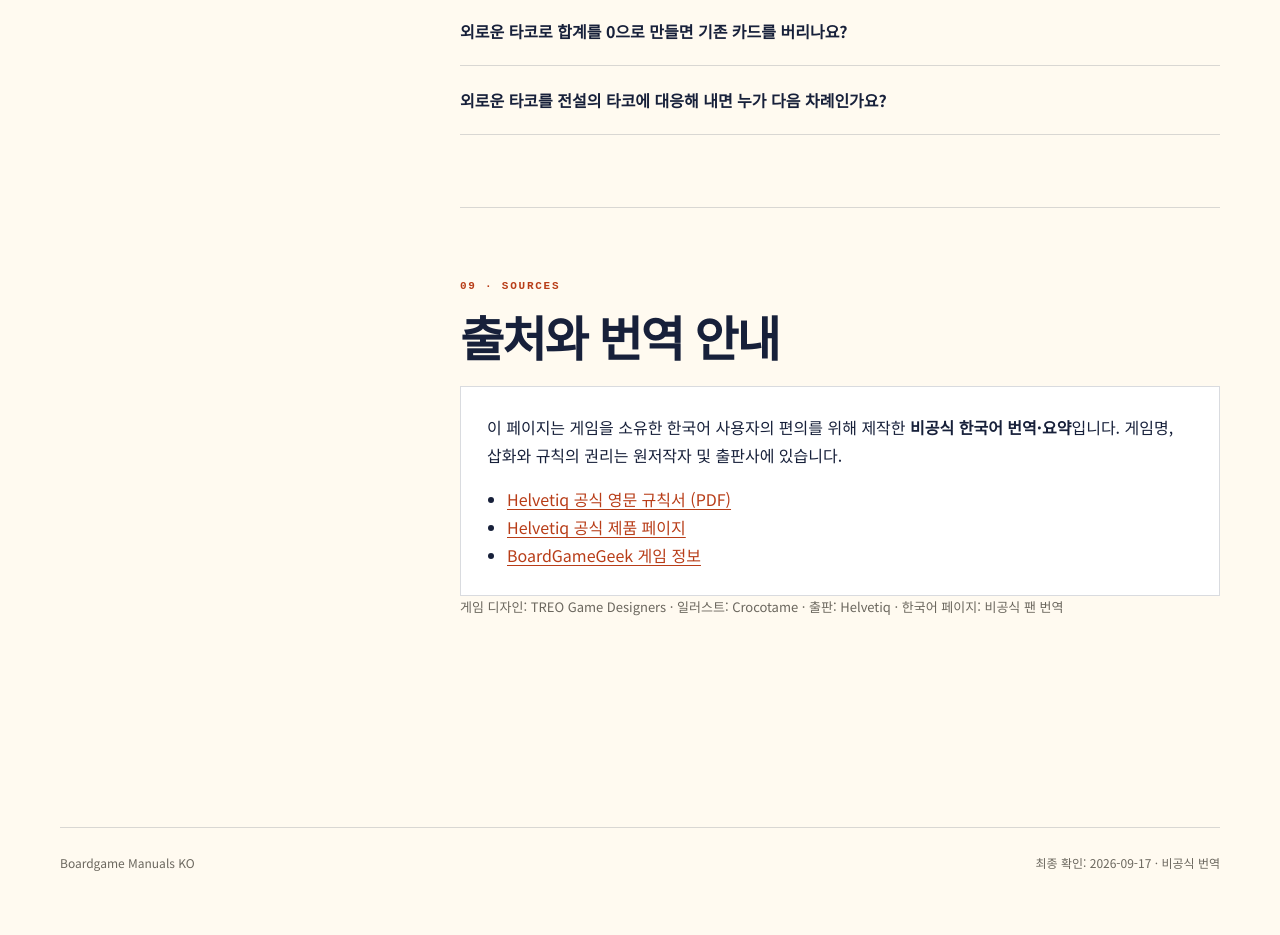
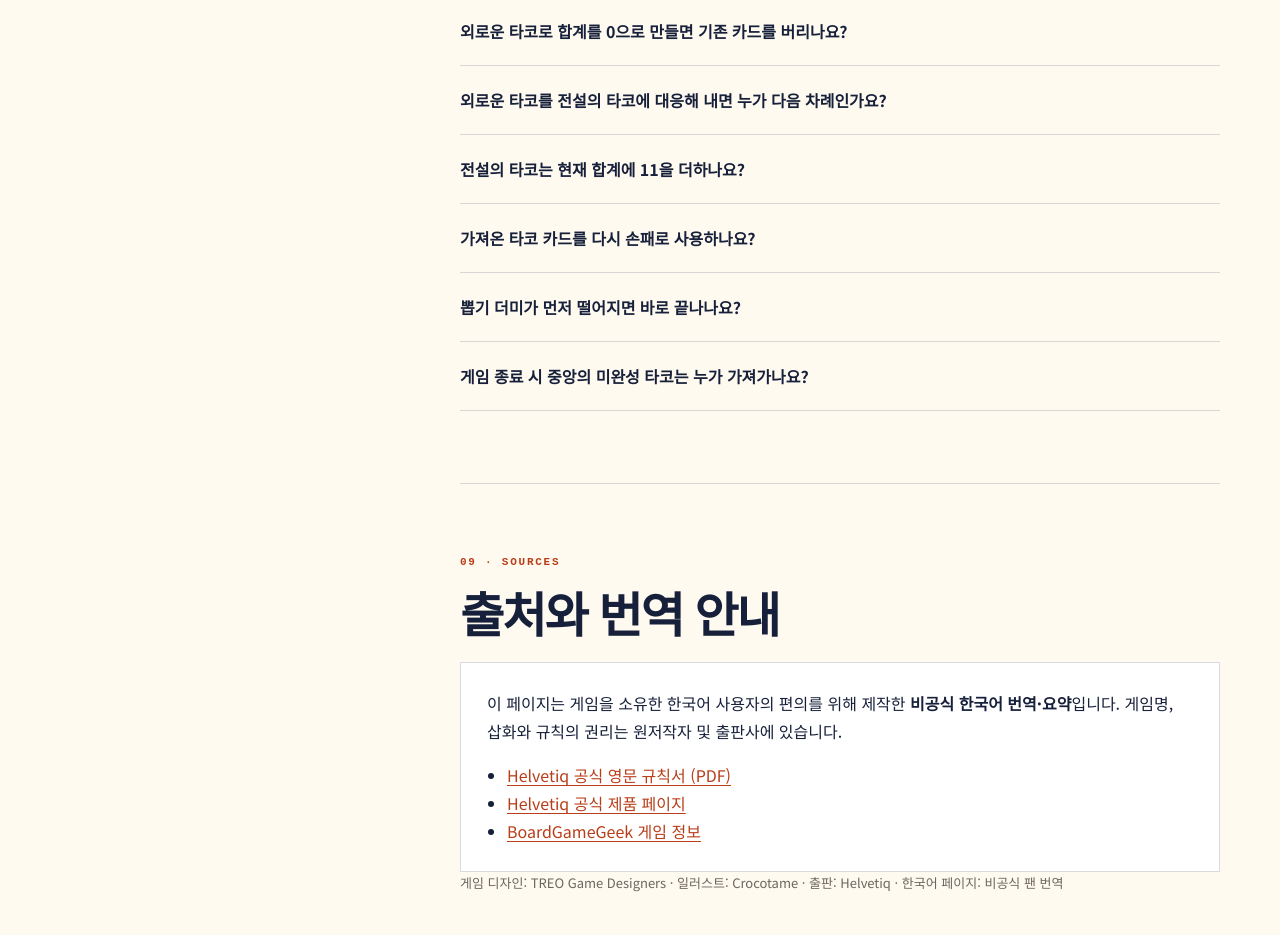
Before and after one commit to HanTJ/boardgame-manuals-ko, a plain HTML site: page games/tacoloco/index.html in a window 1280 px wide. Shown: the part 6281-7216 px from the top of the page. Drawn offline with Linux system fonts and the light colour scheme.

Commit message:
docs: clarify Tacoloco edge cases

```diff
--- a/games/tacoloco/index.html
+++ b/games/tacoloco/index.html
@@ -186,6 +186,22 @@
             <summary>외로운 타코를 전설의 타코에 대응해 내면 누가 다음 차례인가요?</summary>
             <p>전설의 타코를 냈던 플레이어의 왼쪽 사람이 다음 차례를 진행합니다.</p>
           </details>
+          <details>
+            <summary>전설의 타코는 현재 합계에 11을 더하나요?</summary>
+            <p>아니요. 현재 합계와 관계없이 해당 타코의 합계를 정확히 11로 만듭니다.</p>
+          </details>
+          <details>
+            <summary>가져온 타코 카드를 다시 손패로 사용하나요?</summary>
+            <p>아니요. 가져온 카드는 자기 앞에 앞면으로 따로 놓으며 다시 사용하지 않습니다. 게임 종료 시 이 카드 수를 비교합니다.</p>
+          </details>
+          <details>
+            <summary>뽑기 더미가 먼저 떨어지면 바로 끝나나요?</summary>
+            <p>아니요. 플레이어들의 손패까지 모두 사용해야 게임이 끝납니다. 더미가 소진된 뒤에는 새 카드를 뽑지 않고 남은 손패로 계속합니다.</p>
+          </details>
+          <details>
+            <summary>게임 종료 시 중앙의 미완성 타코는 누가 가져가나요?</summary>
+            <p>공식 규칙에는 미완성 타코를 배분하는 추가 처리가 없습니다. 중앙에 그대로 두고 각 플레이어가 이미 자기 앞에 모은 카드만 셉니다.</p>
+          </details>
         </div>
       </section>
 
```
